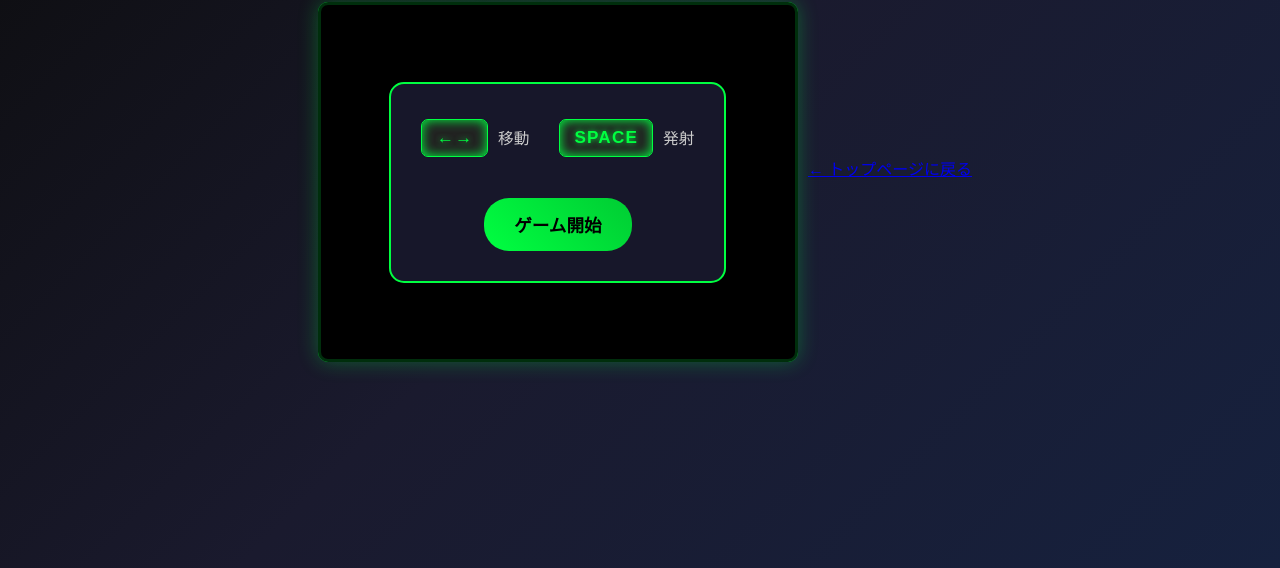
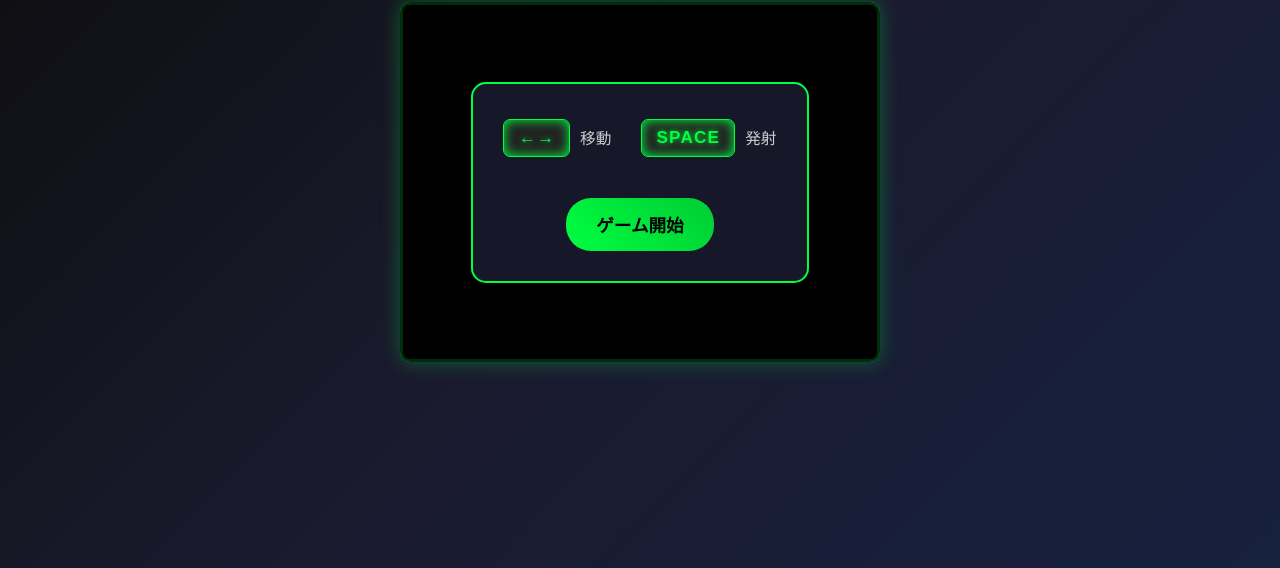
Before and after one commit to nobara33/invader2, a plain HTML site: page index.html in a window 1280 px wide. Shown: the part 232-800 px from the top of the page. Drawn offline with Linux system fonts and the light colour scheme.

Commit message:
Update index.html
トップに戻るを削除

```diff
--- a/index.html
+++ b/index.html
@@ -27,5 +27,4 @@
     </div>
     <script src="game.js"></script>
     </body>
- <p><a href="https://nobara33.github.io/">← トップページに戻る</a></p>
 </html>
```
